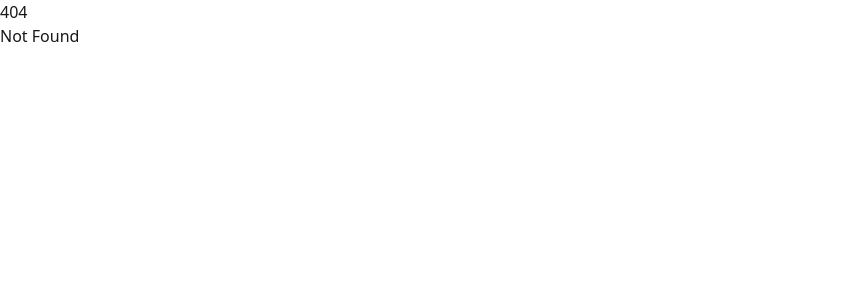
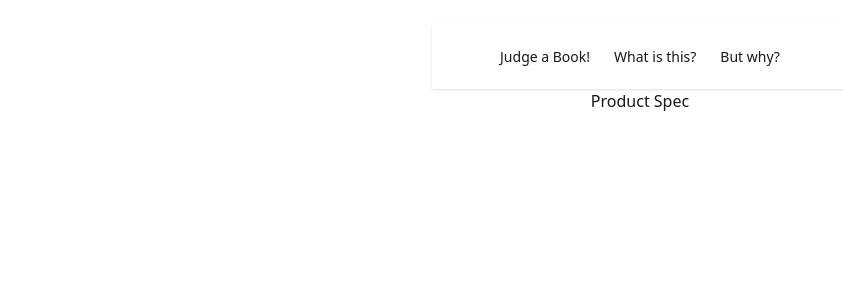
Before and after one commit to fcappadora/book-judge, a SvelteKit app: page /product-justiication in a window 1280 px wide. Before the commit this address had no page. Shown: the top 300 px of the page, without its empty margins (0-843 px from the left). Built offline with nearby package versions, Linux system fonts and the light colour scheme.

Commit message:
navigation and sub routes

```diff
--- a/src/app.html
+++ b/src/app.html
@@ -7,6 +7,10 @@
 		%sveltekit.head%
 	</head>
 	<body data-sveltekit-preload-data="hover">
-		<div style="display: contents">%sveltekit.body%</div>
+		<div class="flex" style="display: contents">
+			<div class="mx-auto flex min-h-screen max-w-md flex-col items-center px-4 py-6">
+				%sveltekit.body%
+			</div>
+		</div>
 	</body>
 </html>
--- /dev/null
+++ b/src/lib/components/NavBar.svelte
@@ -0,0 +1,13 @@
+<div class="navbar bg-base-100 shadow-sm">
+	<div class="navbar-start">
+		<!-- <a class="btn btn-ghost text-xl">daisyUI</a> -->
+	</div>
+	<div class="navbar-center flex">
+		<ul class="menu menu-horizontal px-1">
+			<li><a href="/">Judge a Book!</a></li>
+			<li><a href="/about-the-project">What is this?</a></li>
+			<li><a href="product-justiication">But why?</a></li>
+		</ul>
+	</div>
+	<div class="navbar-end"></div>
+</div>
--- a/src/routes/+layout.svelte
+++ b/src/routes/+layout.svelte
@@ -1,7 +1,10 @@
 <script lang="ts">
+	import NavBar from '$lib/components/NavBar.svelte'
 	import '../app.css'
 
 	let { children } = $props()
 </script>
 
+<NavBar />
+
 {@render children()}
--- /dev/null
+++ b/src/routes/about-the-project/+page.svelte
@@ -0,0 +1 @@
+<h1>About</h1>
--- /dev/null
+++ b/src/routes/product-justiication/+page.svelte
@@ -0,0 +1 @@
+<h1>Product Spec</h1>
```
